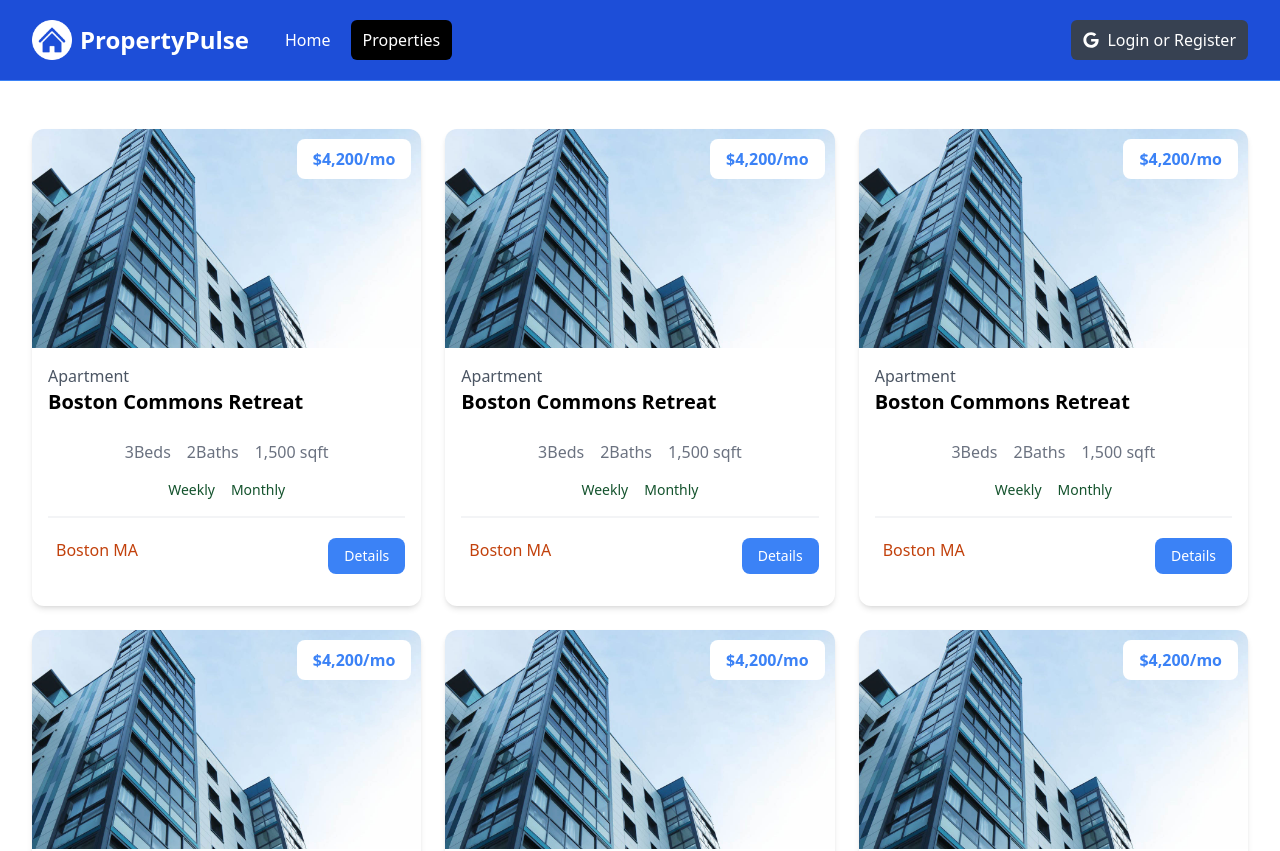
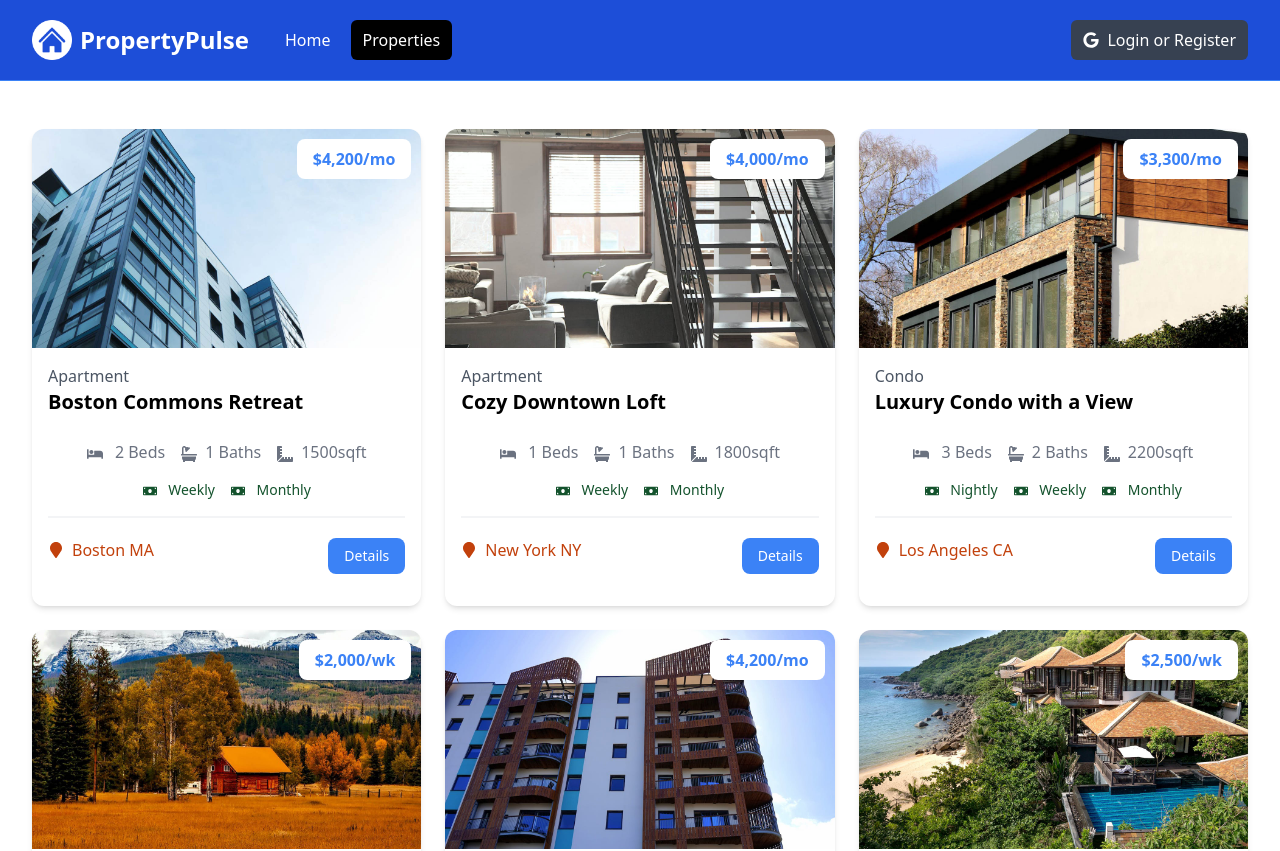
Before and after one commit to silvrfox153/property-pulse, a Next.js app: page /properties in a window 1280 px wide. Shown: the top 851 px of the page. Built offline with nearby package versions, Linux system fonts and the light colour scheme.

Commit message:
Added Property Card Dynamic Data

```diff
--- a/app/properties/page.jsx
+++ b/app/properties/page.jsx
@@ -3,12 +3,12 @@
 
 const PropertiesPage = () => {
   return (
-    <section class="px-4 py-6">
-      <div class="container-xl lg:container m-auto px-4 py-6">
+    <section className="px-4 py-6">
+      <div className="container-xl lg:container m-auto px-4 py-6">
         {properties.length === 0 ? (
           <p>No properties found</p>
         ) : (
-          <div class="grid grid-cols-1 md:grid-cols-3 gap-6">
+          <div className="grid grid-cols-1 md:grid-cols-3 gap-6">
             {properties.map((property) => (
               <PropertyCard key={property.id} property={property} />
             ))}
--- a/components/PropertyCard.jsx
+++ b/components/PropertyCard.jsx
@@ -1,53 +1,91 @@
-const ProperyCard = () => {
+import Image from 'next/image';
+import Link from 'next/link';
+import {
+  FaBed,
+  FaBath,
+  FaRulerCombined,
+  FaMoneyBill,
+  FaMapMarker,
+} from 'react-icons/fa';
+
+const ProperyCard = ({ property }) => {
+  const getRateDisplay = () => {
+    const { rates } = property;
+
+    if (rates.monthly) {
+      return `${rates.monthly.toLocaleString()}/mo`;
+    } else if (rates.weekly) {
+      return `${rates.weekly.toLocaleString()}/wk`;
+    } else if (rates.nightly) {
+      return `${rates.nightly.toLocaleString()}/night`;
+    }
+  };
+
   return (
     <div className="rounded-xl shadow-md relative">
-      <img
-        src="images/properties/a1.jpg"
+      <Image
+        src={`/images/properties/${property.images[0]}`}
         alt=""
+        height={0}
+        width={0}
+        sizes="100vw"
         className="w-full h-auto rounded-t-xl"
       />
       <div className="p-4">
         <div className="text-left md:text-center lg:text-left mb-6">
-          <div className="text-gray-600">Apartment</div>
-          <h3 className="text-xl font-bold">Boston Commons Retreat</h3>
+          <div className="text-gray-600">{property.type}</div>
+          <h3 className="text-xl font-bold">{property.name}</h3>
         </div>
         <h3 className="absolute top-[10px] right-[10px] bg-white px-4 py-2 rounded-lg text-blue-500 font-bold text-right md:text-center lg:text-right">
-          $4,200/mo
+          ${getRateDisplay()}
         </h3>
         <div className="flex justify-center gap-4 text-gray-500 mb-4">
           <p>
-            <i className="fa-solid fa-bed" /> 3
+            <FaBed className="inline mr-2" /> {property.beds}{' '}
             <span className="md:hidden lg:inline">Beds</span>
           </p>
           <p>
-            <i className="fa-solid fa-bath" /> 2
-            <span className="md:hidden lg:inline">Baths</span>
+            <FaBath className="inline mr-2" />
+            {property.baths} <span className="md:hidden lg:inline">Baths</span>
           </p>
           <p>
-            <i className="fa-solid fa-ruler-combined" />
-            1,500 <span className="md:hidden lg:inline">sqft</span>
+            <FaRulerCombined className="inline mr-2" />
+            {property.square_feet}
+            <span className="md:hidden lg:inline">sqft</span>
           </p>
         </div>
         <div className="flex justify-center gap-4 text-green-900 text-sm mb-4">
-          <p>
-            <i className="fa-solid fa-money-bill" /> Weekly
-          </p>
-          <p>
-            <i className="fa-solid fa-money-bill" /> Monthly
-          </p>
+          {property.rates.nightly && (
+            <p>
+              <FaMoneyBill className="inline mr-2" /> Nightly
+            </p>
+          )}
+          {property.rates.weekly && (
+            <p>
+              <FaMoneyBill className="inline mr-2" /> Weekly
+            </p>
+          )}
+          {property.rates.monthly && (
+            <p>
+              <FaMoneyBill className="inline mr-2" /> Monthly
+            </p>
+          )}
         </div>
         <div className="border border-gray-100 mb-5" />
         <div className="flex flex-col lg:flex-row justify-between mb-4">
           <div className="flex align-middle gap-2 mb-4 lg:mb-0">
-            <i className="fa-solid fa-location-dot text-lg text-orange-700" />
-            <span className="text-orange-700"> Boston MA </span>
+            <FaMapMarker className="text-orange-700 mt-1" />
+            <span className="text-orange-700">
+              {' '}
+              {property.location.city} {property.location.state}{' '}
+            </span>
           </div>
-          <a
-            href="property.html"
+          <Link
+            href={`/properties/${property.id}`}
             className="h-[36px] bg-blue-500 hover:bg-blue-600 text-white px-4 py-2 rounded-lg text-center text-sm"
           >
             Details
-          </a>
+          </Link>
         </div>
       </div>
     </div>
```
